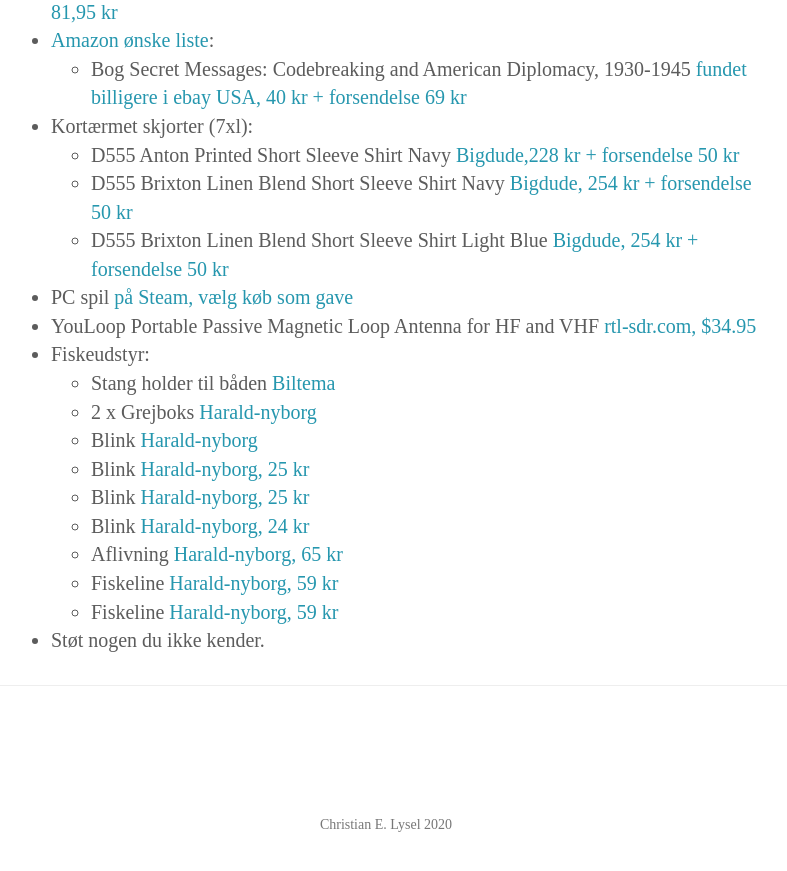
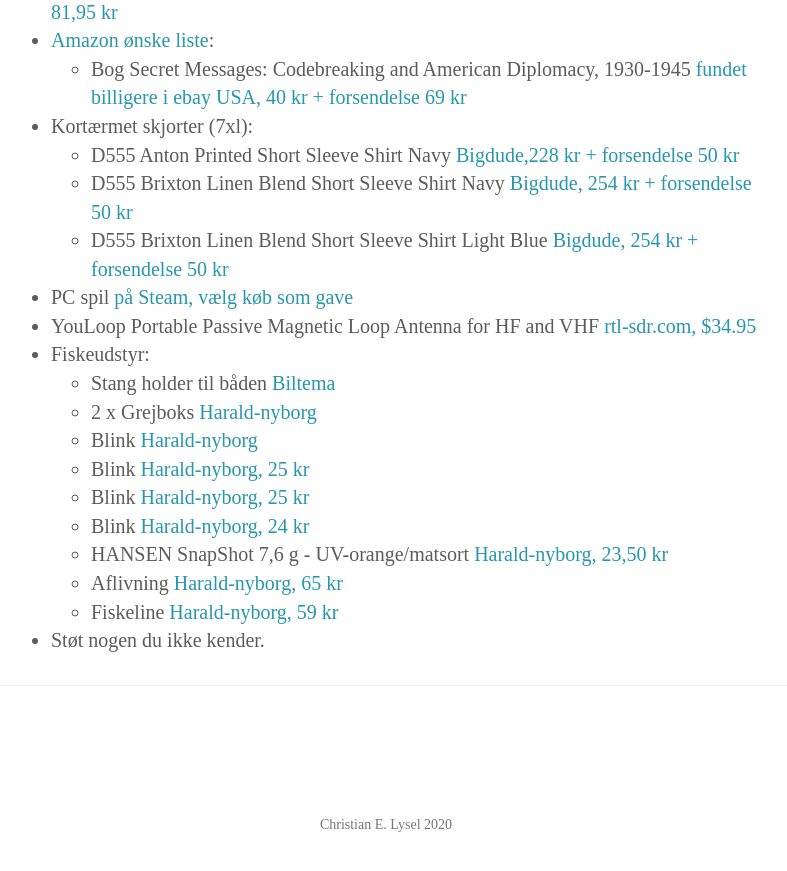
Before and after one commit to clysel/christian.lysel.net, a Jekyll site: the page built from gave.markdown, in a window 1280 px wide and 900 px high, scrolled down 721 px. Shown: the top 871 px of the window, without its empty margins (254-1041 px from the left). Built offline with Jekyll 4.4.1, drawn with Linux system fonts in a browser that asks for light colours.

Commit message:
Update gave.markdown

```diff
--- a/gave.markdown
+++ b/gave.markdown
@@ -26,7 +26,8 @@
    * Blink [Harald-nyborg, 25 kr](https://www.harald-nyborg.dk/produkt/stripper-spoon-17-g-rod-sort)
    * Blink [Harald-nyborg, 25 kr](https://www.harald-nyborg.dk/produkt/stripper-spoon-17-g-pink)
    * Blink [Harald-nyborg, 24 kr](https://www.harald-nyborg.dk/produkt/pilgrim-lure-18g-solv-bla)
+   * HANSEN SnapShot 7,6 g - UV-orange/matsort [Harald-nyborg, 23,50 kr](https://www.harald-nyborg.dk/produkt/snapshot-7-6g-orange-mat-black)
    * Aflivning [Harald-nyborg, 65 kr](https://www.harald-nyborg.dk/produkt/priest-metal-20-cm)
-   * Fiskeline [Harald-nyborg, 59 kr](https://www.harald-nyborg.dk/produkt/dam-fluorocarbon-0-20mm)
-   * Fiskeline [Harald-nyborg, 59 kr](https://www.harald-nyborg.dk/produkt/dam-fluorocarbon-0-30mm)
+   * Fiskeline [Harald-nyborg, 59 kr](https://www.harald-nyborg.dk/produkt/dam-fluorocarbon-0-50mm)
+
  * Støt nogen du ikke kender.
```
